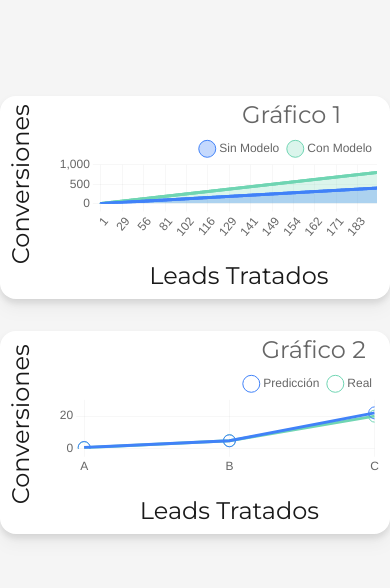
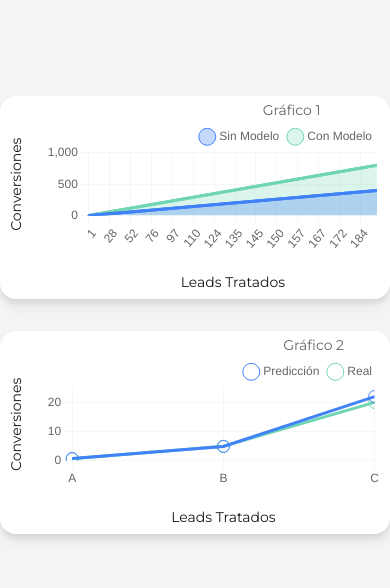
Before and after one commit to afordigital/graphics, a React (Create React App) app: page / in a window 390 px wide. Shown: the top 588 px of the page. Built offline with nearby package versions, Linux system fonts and the light colour scheme.

Commit message:
responsive model

```diff
--- a/src/components/LineChart.js
+++ b/src/components/LineChart.js
@@ -43,7 +43,7 @@ const options = {
         color: '#1a1a1a',
         font: {
           family: 'Montserrat',
-          size: 24
+          size: window.innerWidth > 400 ? 24 : 14
         },
         padding: { top: 20, left: 0, right: 0, bottom: 0 }
       }
@@ -60,7 +60,7 @@ const options = {
         color: '#1a1a1a',
         font: {
           family: 'Montserrat',
-          size: 24
+          size: window.innerWidth > 400 ? 24 : 14
         },
         padding: { top: 0, left: 0, right: 0, bottom: 20 }
       }
@@ -78,14 +78,14 @@ const options = {
         text: 'Gráfico 1',
         font: {
           family: 'Montserrat',
-          size: '24'
+          size: window.innerWidth > 400 ? 24 : 14
         }
       },
       subtitles: {
         display: true,
         font: {
           family: 'Montserrat',
-          size: '24'
+          size: window.innerWidth > 400 ? 24 : 14
         }
       }
     },
--- a/src/components/LineChart2.js
+++ b/src/components/LineChart2.js
@@ -43,7 +43,7 @@ const options = {
         color: '#1a1a1a',
         font: {
           family: 'Montserrat',
-          size: 24
+          size: window.innerWidth > 400 ? 24 : 14
         },
         padding: { top: 20, left: 0, right: 0, bottom: 0 }
       }
@@ -60,7 +60,7 @@ const options = {
         color: '#1a1a1a',
         font: {
           family: 'Montserrat',
-          size: 24
+          size: window.innerWidth > 400 ? 24 : 14
         },
         padding: { top: 0, left: 0, right: 0, bottom: 20 }
       }
@@ -78,26 +78,10 @@ const options = {
         text: 'Gráfico 2',
         font: {
           family: 'Montserrat',
-          size: '24'
+          size: window.innerWidth > 400 ? 24 : 14
         }
       }
     }
-  },
-  annotation: {
-    annotations: [
-      {
-        type: 'line',
-        mode: 'horizontal',
-        scaleID: 'y-axis-0',
-        value: 5,
-        borderColor: 'rgb(75, 192, 192)',
-        borderWidth: 4,
-        label: {
-          enabled: false,
-          content: 'Test label'
-        }
-      }
-    ]
   }
 }
 
```
